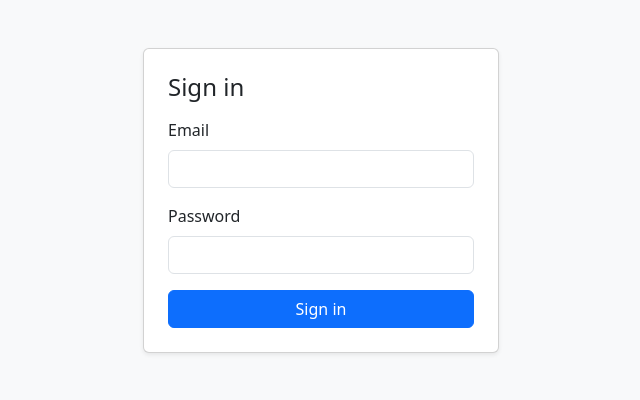
After one commit to Tahir64506/hcm-lite, a Django app: template templates/accounts/login.html in a window 1280 px wide. The commit adds this page. Shown: the top 400 px of the page, without its empty margins (319-959 px from the left). Run offline with Django 5.2, Linux system fonts and the light colour scheme; the template is opened without the code that fills it: values that come from a table or form of the project are taken from there, others are empty.

Commit message:
Add JWT login, forced password change and role decorators

```diff
--- /dev/null
+++ b/accounts/forms.py
@@ -0,0 +1,47 @@
+from django import forms
+from django.contrib.auth.password_validation import validate_password
+
+
+class LoginForm(forms.Form):
+    email = forms.EmailField()
+    password = forms.CharField(widget=forms.PasswordInput)
+
+    def __init__(self, *args, **kwargs):
+        super().__init__(*args, **kwargs)
+        for field in self.fields.values():
+            field.widget.attrs["class"] = "form-control"
+
+    def clean_email(self):
+        return self.cleaned_data["email"].lower()
+
+
+class ChangePasswordForm(forms.Form):
+    current_password = forms.CharField(widget=forms.PasswordInput, label="Current (or temporary) password")
+    new_password = forms.CharField(widget=forms.PasswordInput)
+    confirm_password = forms.CharField(widget=forms.PasswordInput)
+
+    def __init__(self, user, *args, **kwargs):
+        super().__init__(*args, **kwargs)
+        self.user = user
+        for field in self.fields.values():
+            field.widget.attrs["class"] = "form-control"
+
+    def clean_current_password(self):
+        value = self.cleaned_data["current_password"]
+        if not self.user.check_password(value):
+            raise forms.ValidationError("Current password is incorrect.")
+        return value
+
+    def clean_new_password(self):
+        value = self.cleaned_data["new_password"]
+        validate_password(value, self.user)
+        return value
+
+    def clean(self):
+        data = super().clean()
+        new = data.get("new_password")
+        if new and new != data.get("confirm_password"):
+            self.add_error("confirm_password", "Passwords do not match.")
+        if new and new == data.get("current_password"):
+            self.add_error("new_password", "New password must be different from the current one.")
+        return data
--- /dev/null
+++ b/accounts/jwt_utils.py
@@ -0,0 +1,28 @@
+import datetime
+
+import jwt
+from django.conf import settings
+
+from .models import User
+
+ALGORITHM = "HS256"
+
+
+def create_token(user):
+    now = datetime.datetime.now(datetime.timezone.utc)
+    payload = {
+        "sub": str(user.pk),
+        "role": user.role,
+        "iat": now,
+        "exp": now + datetime.timedelta(hours=settings.JWT_EXPIRY_HOURS),
+    }
+    return jwt.encode(payload, settings.SECRET_KEY, algorithm=ALGORITHM)
+
+
+def get_user_from_token(token):
+    """Return the active user for a valid token, otherwise None."""
+    try:
+        payload = jwt.decode(token, settings.SECRET_KEY, algorithms=[ALGORITHM])
+        return User.objects.get(pk=int(payload["sub"]), is_active=True)
+    except (jwt.PyJWTError, User.DoesNotExist, KeyError, ValueError):
+        return None
--- /dev/null
+++ b/accounts/middleware.py
@@ -0,0 +1,25 @@
+from django.contrib.auth.models import AnonymousUser
+from django.shortcuts import redirect
+
+from .jwt_utils import get_user_from_token
+
+COOKIE_NAME = "access_token"
+SKIP_PREFIXES = ("/admin/", "/static/")  # Django's admin panel uses its own session login
+ALLOWED_WHEN_PASSWORD_CHANGE_PENDING = ("/change-password/", "/logout/")
+
+
+class JWTAuthMiddleware:
+    """Reads the JWT from an HttpOnly cookie and sets request.user on every request."""
+
+    def __init__(self, get_response):
+        self.get_response = get_response
+
+    def __call__(self, request):
+        path = request.path
+        if not path.startswith(SKIP_PREFIXES):
+            token = request.COOKIES.get(COOKIE_NAME)
+            user = get_user_from_token(token) if token else None
+            request.user = user or AnonymousUser()
+            if user and user.must_change_password and path not in ALLOWED_WHEN_PASSWORD_CHANGE_PENDING:
+                return redirect("change_password")
+        return self.get_response(request)
--- a/config/urls.py
+++ b/config/urls.py
@@ -1,11 +1,14 @@
 from django.contrib import admin
 from django.urls import path
 
-from accounts.views import home
+from accounts import views as account_views
 from setup.views import first_setup
 
 urlpatterns = [
     path("admin/", admin.site.urls),
     path("setup/", first_setup, name="first_setup"),
-    path("", home, name="home"),
+    path("login/", account_views.login_view, name="login"),
+    path("logout/", account_views.logout_view, name="logout"),
+    path("change-password/", account_views.change_password, name="change_password"),
+    path("", account_views.home, name="home"),
 ]
--- /dev/null
+++ b/templates/accounts/login.html
@@ -0,0 +1,25 @@
+{% extends "base.html" %}
+{% block title %}Login · HCM Lite{% endblock %}
+{% block content %}
+<div class="row justify-content-center">
+  <div class="col-md-6 col-lg-4">
+    <div class="card shadow-sm">
+      <div class="card-body p-4">
+        <h1 class="h4 mb-3">Sign in</h1>
+        {% if error %}<div class="alert alert-danger py-2">{{ error }}</div>{% endif %}
+        <form method="post">
+          {% csrf_token %}
+          {% for field in form %}
+            <div class="mb-3">
+              <label class="form-label" for="{{ field.id_for_label }}">{{ field.label }}</label>
+              {{ field }}
+              {% for e in field.errors %}<div class="text-danger small">{{ e }}</div>{% endfor %}
+            </div>
+          {% endfor %}
+          <button class="btn btn-primary w-100" type="submit">Sign in</button>
+        </form>
+      </div>
+    </div>
+  </div>
+</div>
+{% endblock %}
--- a/templates/base.html
+++ b/templates/base.html
@@ -7,6 +7,21 @@
   <link href="https://cdn.jsdelivr.net/npm/bootstrap@5.3.3/dist/css/bootstrap.min.css" rel="stylesheet">
 </head>
 <body class="bg-light">
+  {% if user.is_authenticated %}
+  <nav class="navbar navbar-expand bg-dark navbar-dark">
+    <div class="container">
+      <a class="navbar-brand" href="{% url 'home' %}">HCM Lite</a>
+      <div class="ms-auto d-flex align-items-center gap-3">
+        <span class="text-white-50 small">{{ user.first_name|default:user.email }}</span>
+        <span class="badge text-bg-info text-uppercase">{{ user.role }}</span>
+        <form method="post" action="{% url 'logout' %}" class="m-0">
+          {% csrf_token %}
+          <button class="btn btn-outline-light btn-sm" type="submit">Logout</button>
+        </form>
+      </div>
+    </div>
+  </nav>
+  {% endif %}
   <div class="container py-5">
     {% block content %}{% endblock %}
   </div>
```
Also changed, not shown: accounts/permissions.py (added, +27 -0 lines), accounts/views.py (+62 -0 lines), config/settings.py (+8 -0 lines), templates/accounts/change_password.html (added, +27 -0 lines), templates/home.html (+12 -3 lines).
